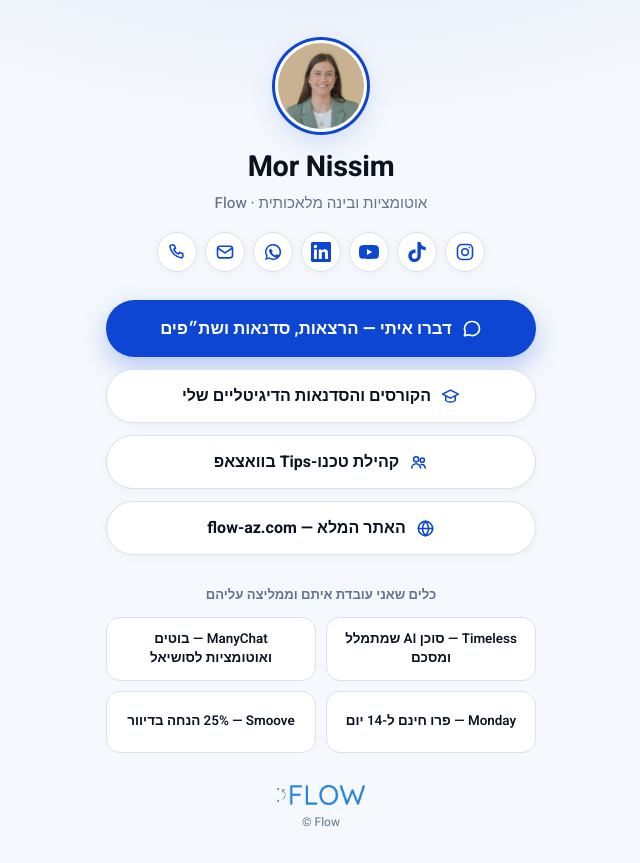
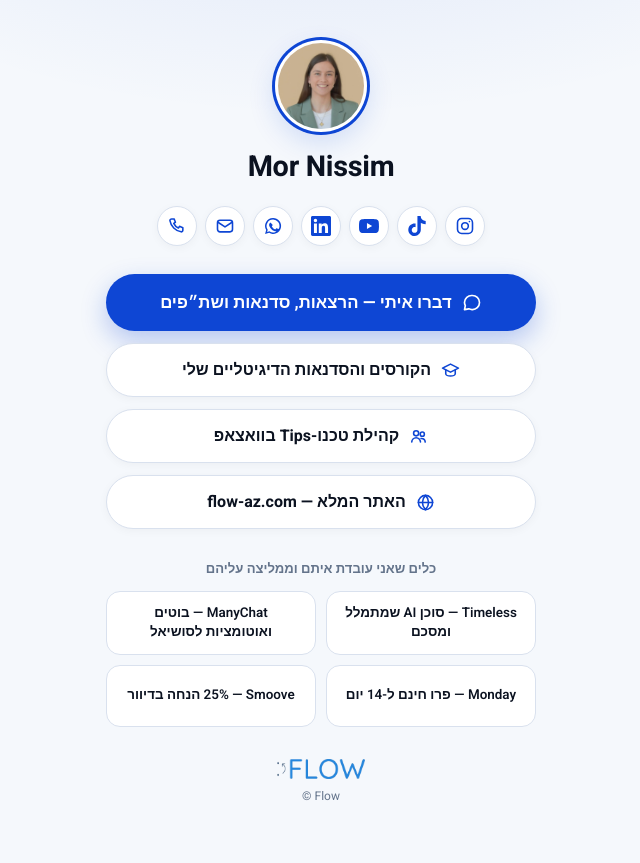
Before and after one commit to itay-messika301/flow-az-site, a plain HTML site: page links/index.html in a window 1280 px wide. Shown: the whole page, without its empty margins (319-959 px from the left). After the commit the page ends 837 px from the top, so only its background shows below. Drawn offline with Linux system fonts and the light colour scheme; a web font is replaced by a local one.

Commit message:
הסרת שורת התיאור מעמוד הלינקים
Co-Authored-By: Claude Fable 5 <noreply@anthropic.com>

```diff
--- a/links/index.html
+++ b/links/index.html
@@ -81,7 +81,6 @@ footer span{font-size:.75rem;color:var(--muted);direction:ltr}
 <main class="wrap">
   <div class="avatar"><img src="/images/mor-profile.jpg" alt="מור נסים"/></div>
   <h1>Mor Nissim</h1>
-  <p class="tag">אוטומציות ובינה מלאכותית · Flow</p>
 
   <div class="socials" aria-label="רשתות חברתיות">
     <a href="https://www.instagram.com/mornissim_" target="_blank" rel="noopener" aria-label="אינסטגרם"><svg viewBox="0 0 24 24" fill="none" stroke="currentColor" stroke-width="1.9" stroke-linecap="round" stroke-linejoin="round"><rect x="3" y="3" width="18" height="18" rx="5"/><circle cx="12" cy="12" r="4"/><circle cx="17.3" cy="6.7" r="1" fill="currentColor" stroke="none"/></svg></a>
```
